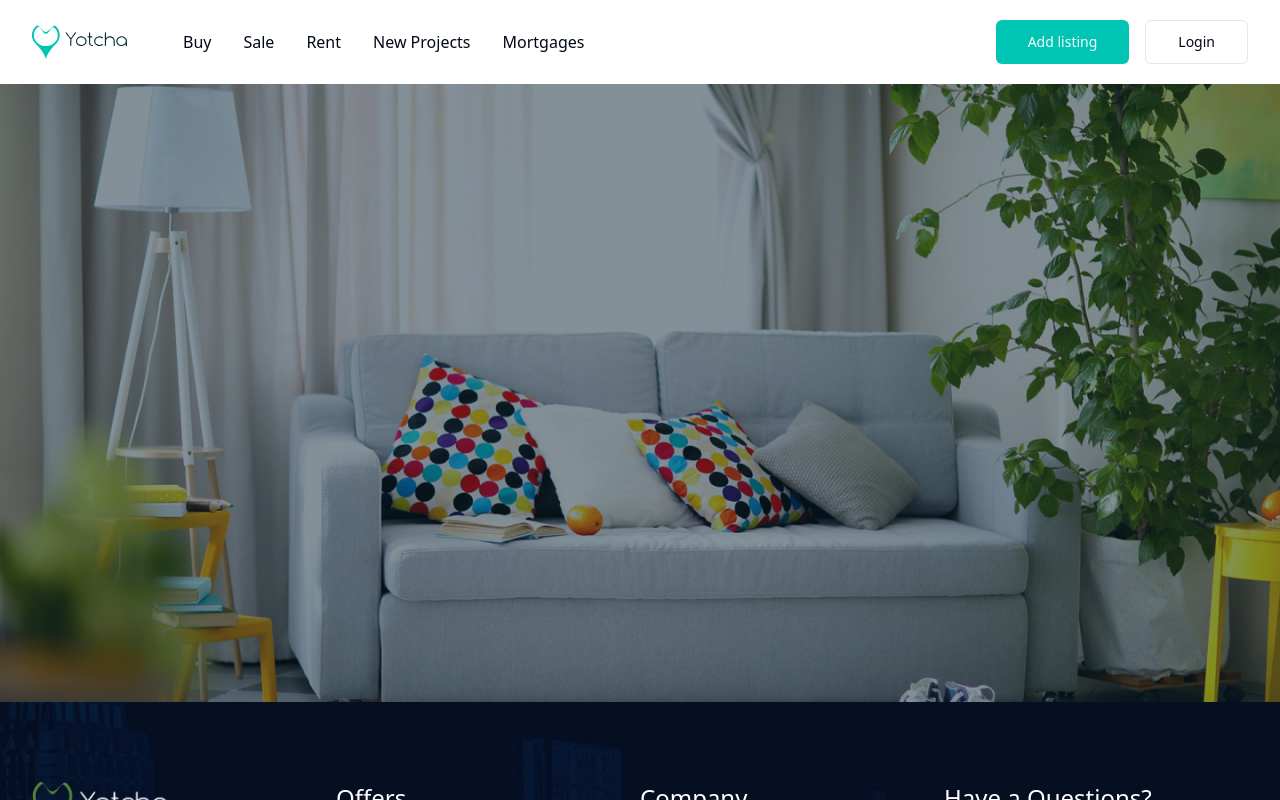
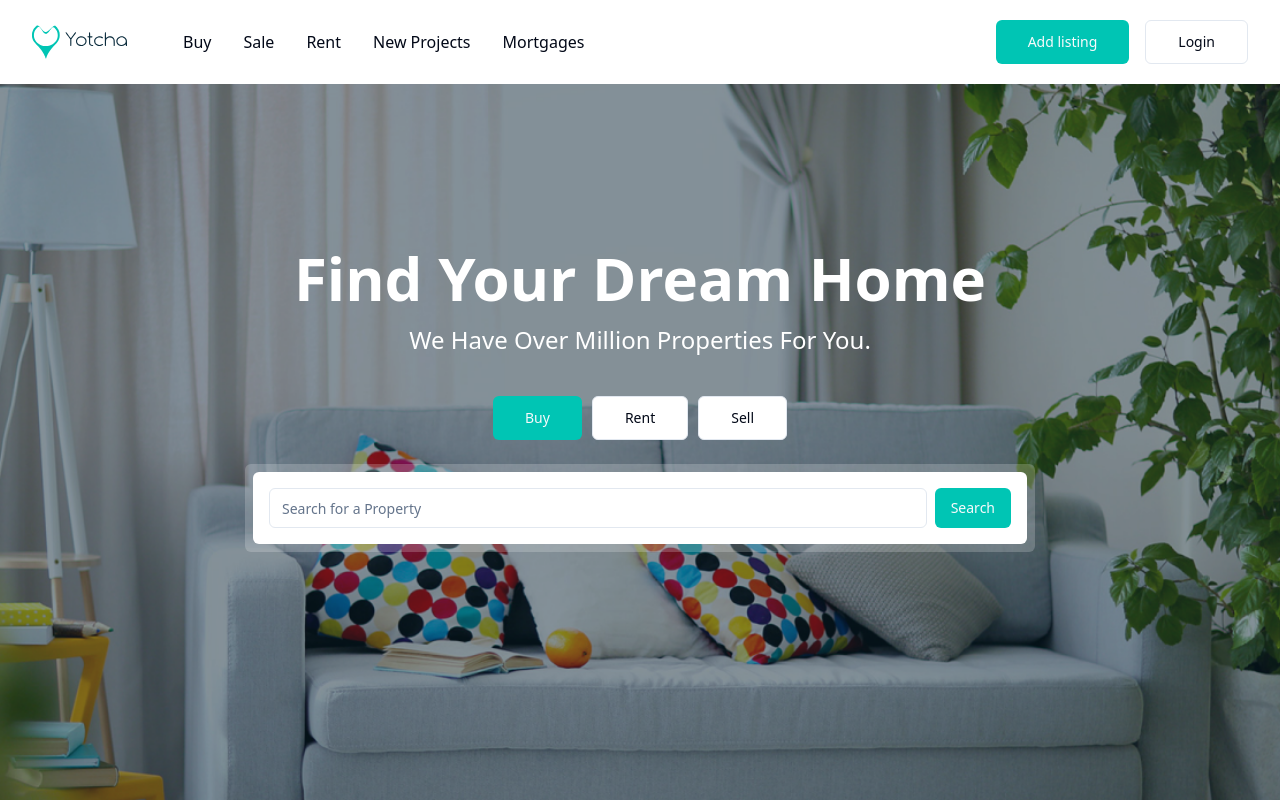
Before and after one commit to prasnaaryal/Yotcha, a Next.js app: page / in a window 1280 px wide. Shown: the top 800 px of the page. Built offline with nearby package versions, Linux system fonts and the light colour scheme.

Commit message:
landing updated

```diff
--- /dev/null
+++ b/src/components/ui/input.tsx
@@ -0,0 +1,25 @@
+import * as React from "react"
+
+import { cn } from "@/lib/utils"
+
+export interface InputProps
+  extends React.InputHTMLAttributes<HTMLInputElement> {}
+
+const Input = React.forwardRef<HTMLInputElement, InputProps>(
+  ({ className, type, ...props }, ref) => {
+    return (
+      <input
+        type={type}
+        className={cn(
+          "flex h-10 w-full rounded-md border border-input bg-background px-3 py-2 text-sm ring-offset-background file:border-0 file:bg-transparent file:text-sm file:font-medium placeholder:text-muted-foreground focus-visible:outline-none focus-visible:ring-2 focus-visible:ring-ring focus-visible:ring-offset-2 disabled:cursor-not-allowed disabled:opacity-50",
+          className
+        )}
+        ref={ref}
+        {...props}
+      />
+    )
+  }
+)
+Input.displayName = "Input"
+
+export { Input }
--- a/src/views/Landing/Landing.tsx
+++ b/src/views/Landing/Landing.tsx
@@ -1,22 +1,57 @@
-
-import Image from 'next/image'
-import React from 'react'
+import { Button } from "@/components/ui/button";
+import { Input } from "@/components/ui/input";
+import Image from "next/image";
+import React from "react";
 
 const Landing = () => {
   return (
     <div>
-       {/* Background image container */}
-       <div className="">
-        <Image
+      {/* Background image container */}
+      <div>
+        <img
           src="/assets/Rectangle.png"
-          height={695}
-          width={1440}
-          alt="Background"
+          className="w-[100vw] h-[100vh] object-cover"
+          alt="image1"
         />
       </div>
 
+      <div className="absolute inset-0 flex items-center justify-center flex-col">
+        <h1 className="text-white text-6xl font-bold">Find Your Dream Home</h1>
+        <p className="text-2xl text-white mt-4	">
+          We Have Over Million Properties For You.
+        </p>
+
+        <div className="flex gap-2.5 mt-10">
+          <Button variant="default" size="lg">
+            Buy
+          </Button>
+
+          <Button variant="outline" size="lg">
+            Rent
+          </Button>
+
+          <Button variant="outline" size="lg">
+            Sell
+          </Button>
+        </div>
+
+        {/* Box behind the search bar */}
+        <div className="bg-white bg-opacity-20  p-2 rounded-md w-xl mt-6 xl:w-[790px]">
+          <div className="bg-white p-4 rounded-md w-full">
+            <div className="flex items-center space-x-2">
+              <Input type="email" placeholder="Search for a Property" />
+              <Button type="submit">Search</Button>
+            </div>
+          </div>
+        </div>
+      </div>
+
+      <div className="absolute inset-0 flex items-center justify-center flex-col">
+
+
+      </div>
     </div>
-  )
-}
+  );
+};
 
-export default Landing
+export default Landing;
```
